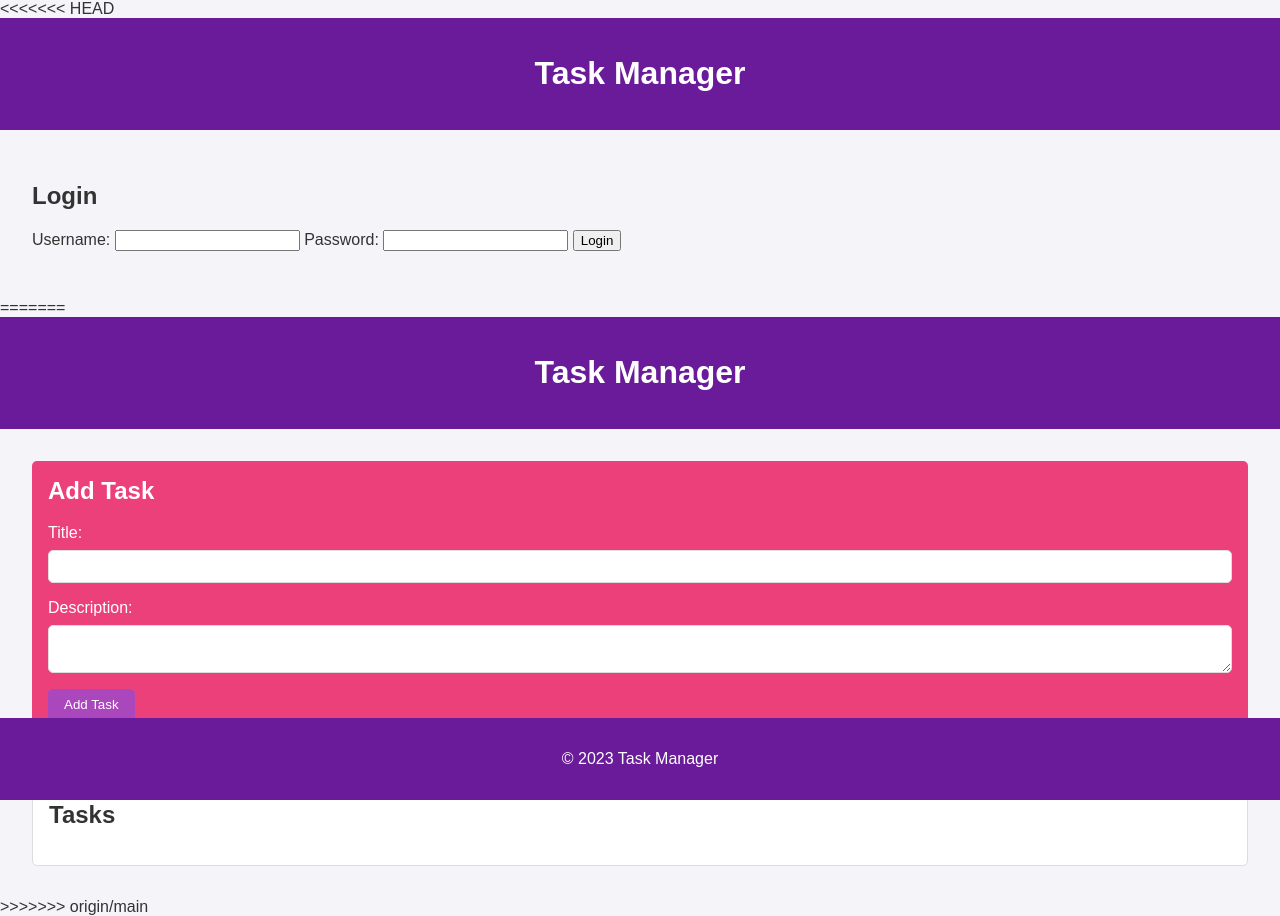
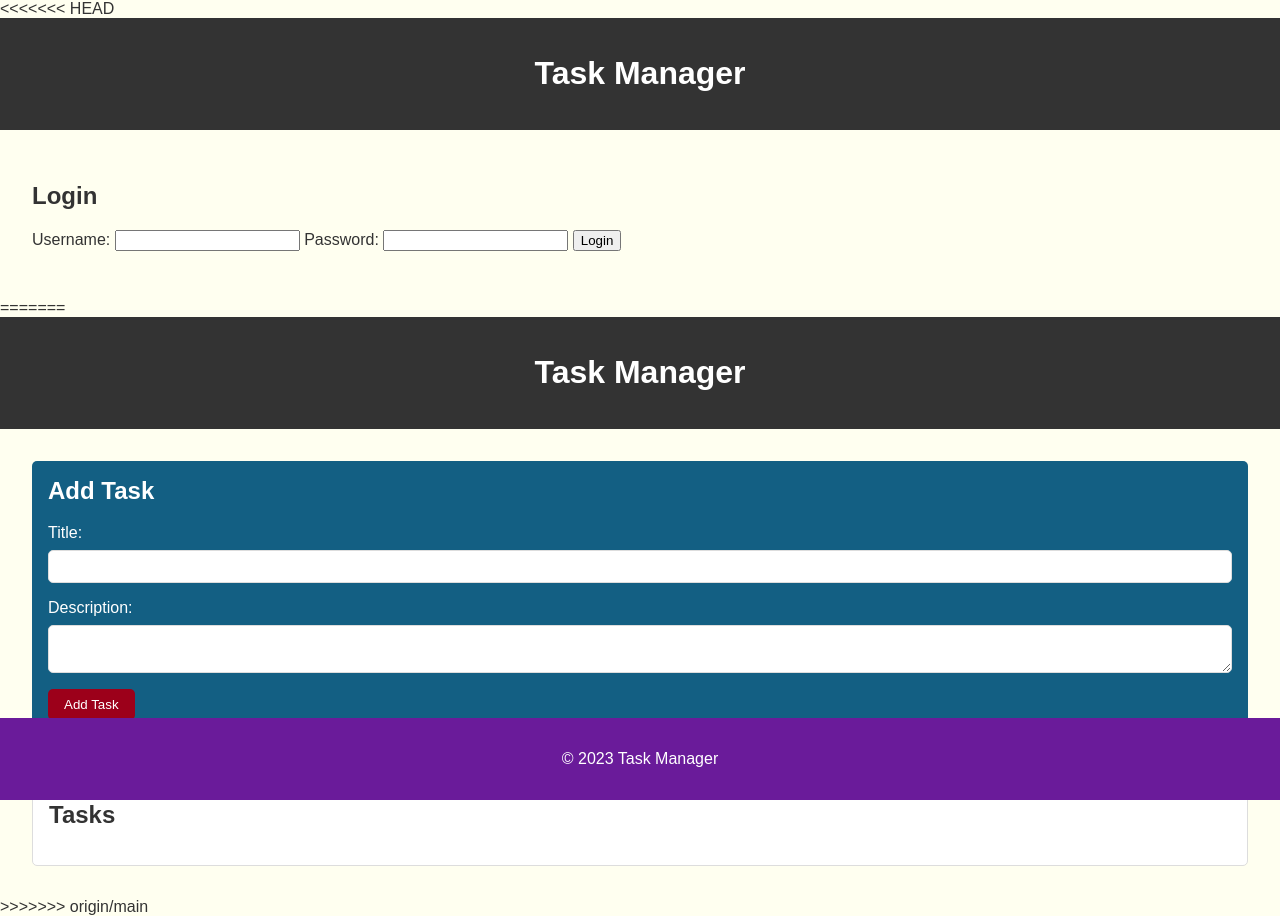
Before and after one commit to omkaryele10/taskmanager, a plain HTML site: page index.html in a window 1280 px wide. Drawn offline with Linux system fonts and the light colour scheme.

Commit message:
Update styles.css

```diff
--- a/styles.css
+++ b/styles.css
@@ -2,12 +2,12 @@ body {
     font-family: Arial, sans-serif;
     margin: 0;
     padding: 0;
-    background-color: #f4f4f9;
+    background-color: #fffff0;
     color: #333;
 }
 
 header {
-    background-color: #6a1b9a;
+    background-color: #333333;
     color: white;
     padding: 1rem 0;
     text-align: center;
@@ -18,7 +18,7 @@ main {
 }
 
 #add-task {
-    background-color: #ec407a;
+    background-color: #135f83;
     color: white;
     padding: 1rem;
     border-radius: 5px;
@@ -44,7 +44,7 @@ main {
 }
 
 #add-task button {
-    background-color: #ab47bc;
+    background-color: #9c001a;
     color: white;
     border: none;
     padding: 0.5rem 1rem;
@@ -107,3 +107,8 @@ footer {
     width: 100%;
     bottom: 0;
 }
+
+.task-completed {
+    text-decoration: line-through;
+    color: #888;
+}
```
